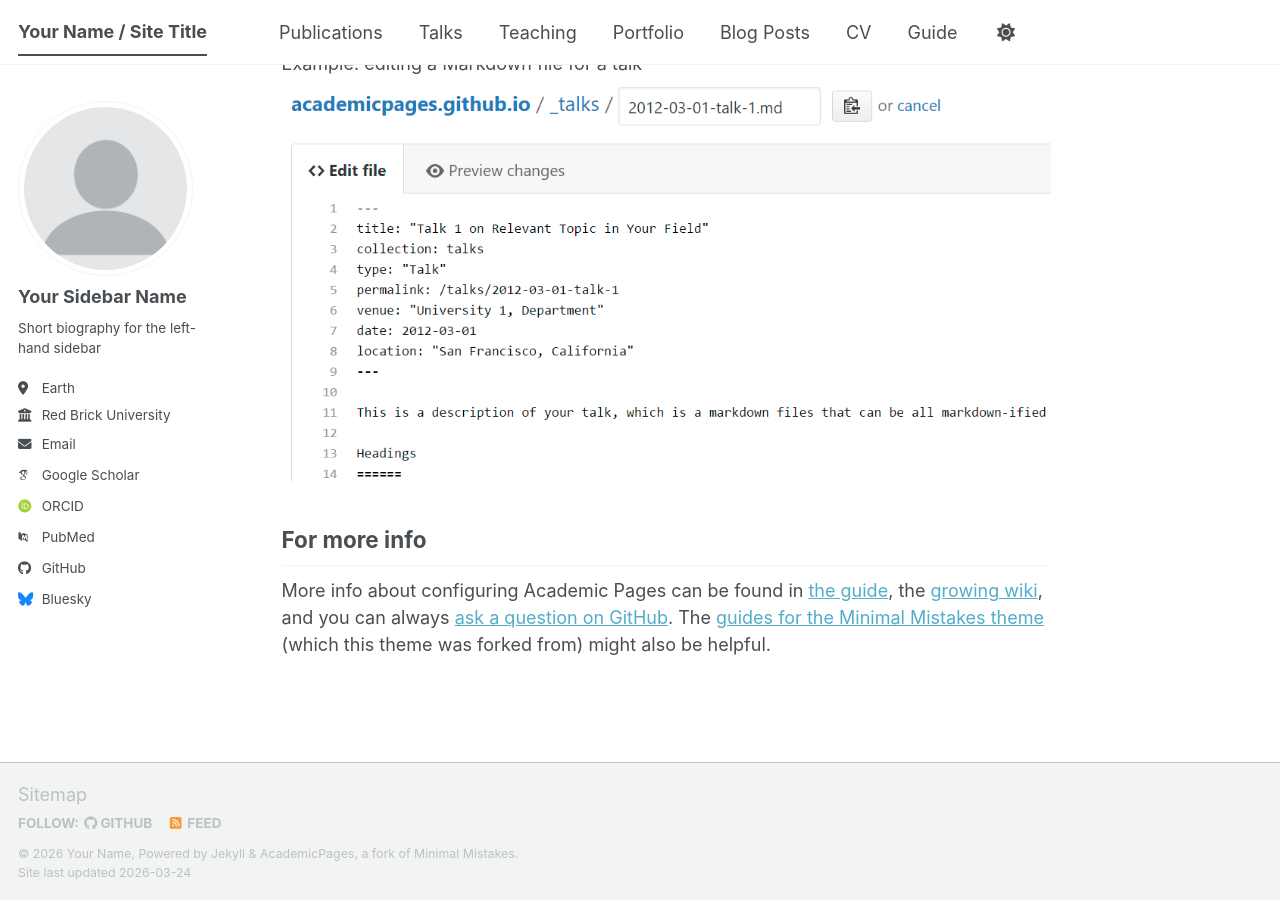
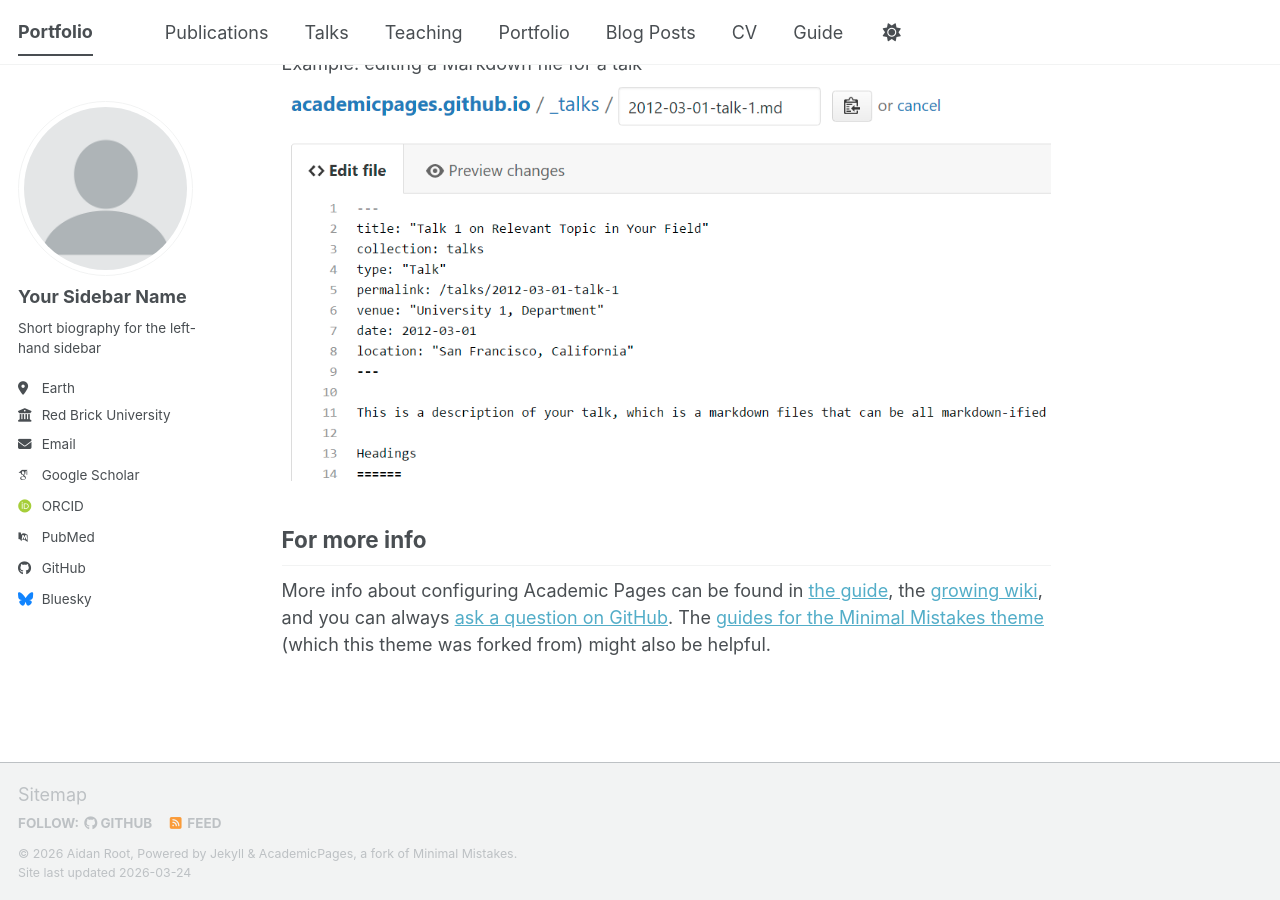
Before and after one commit to Roogard/Roogard.github.io, a Jekyll site: the page built from _pages/about.md, in a window 1280 px wide and 900 px high, scrolled down 2720 px. Built offline with Jekyll 4.4.1, drawn with Linux system fonts in a browser that asks for light colours; some web fonts are replaced; a script bundle is joined from its source files by our own code; library files that are not in the unit come from our copies.

Commit message:
Update site configuration with personal details

```diff
--- a/_config.yml
+++ b/_config.yml
@@ -9,14 +9,14 @@
 # Basic Site Settings
 locale                   : "en-US"
 site_theme               : "default" # The available themes options are "default", "air", "sunrise", "mint", "dirt" and "contrast"
-title                    : "Your Name / Site Title"
+title                    : "Portfolio"
 title_separator          : "-"
-name                     : &name "Your Name"
-description              : &description "Your Name's academic portfolio"   # Update this with a general description of your site, this is the default if not overridden by a page
-url                      : https://academicpages.github.io # The base hostname & protocol for your site e.g. "https://[your GitHub username].github.io",
+name                     : &name "Aidan Root"
+description              : &description "Aidan Root's academic portfolio"   # Update this with a general description of your site, this is the default if not overridden by a page
+url                      : https://roogard.github.io # The base hostname & protocol for your site e.g. "https://[your GitHub username].github.io",
                                                            # or if you already have some other page hosted on Github then use "https://[your GitHub username].github.io/[Your Repo Name]"
 baseurl                  : "" # the subpath of your site, e.g. "/blog"
-repository               : "academicpages/academicpages.github.io"
+repository               : "Roogard/roogard.github.io"
 
 # Site Author - The following control what appear as part of the author content on the side bar.
 #               If a field is blank the icon and link will not appear, otherwise it will be shown.
```
